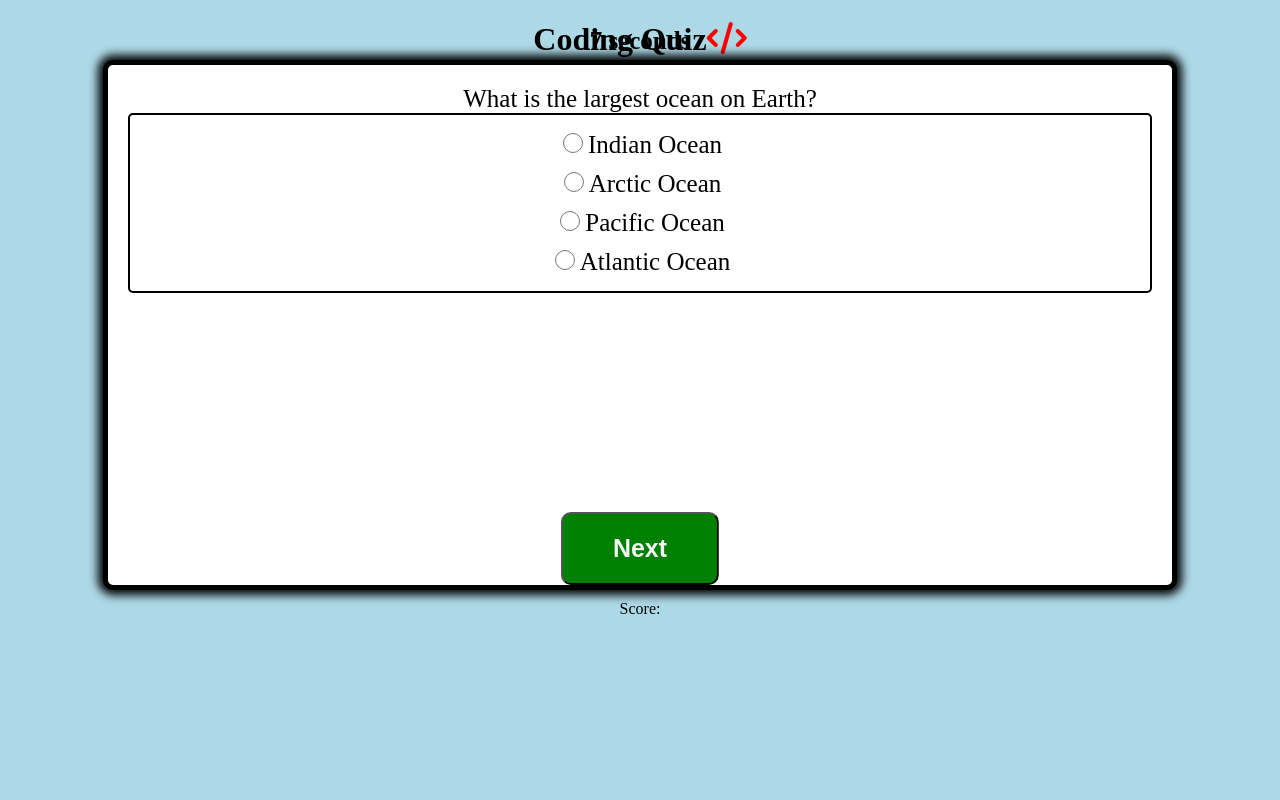
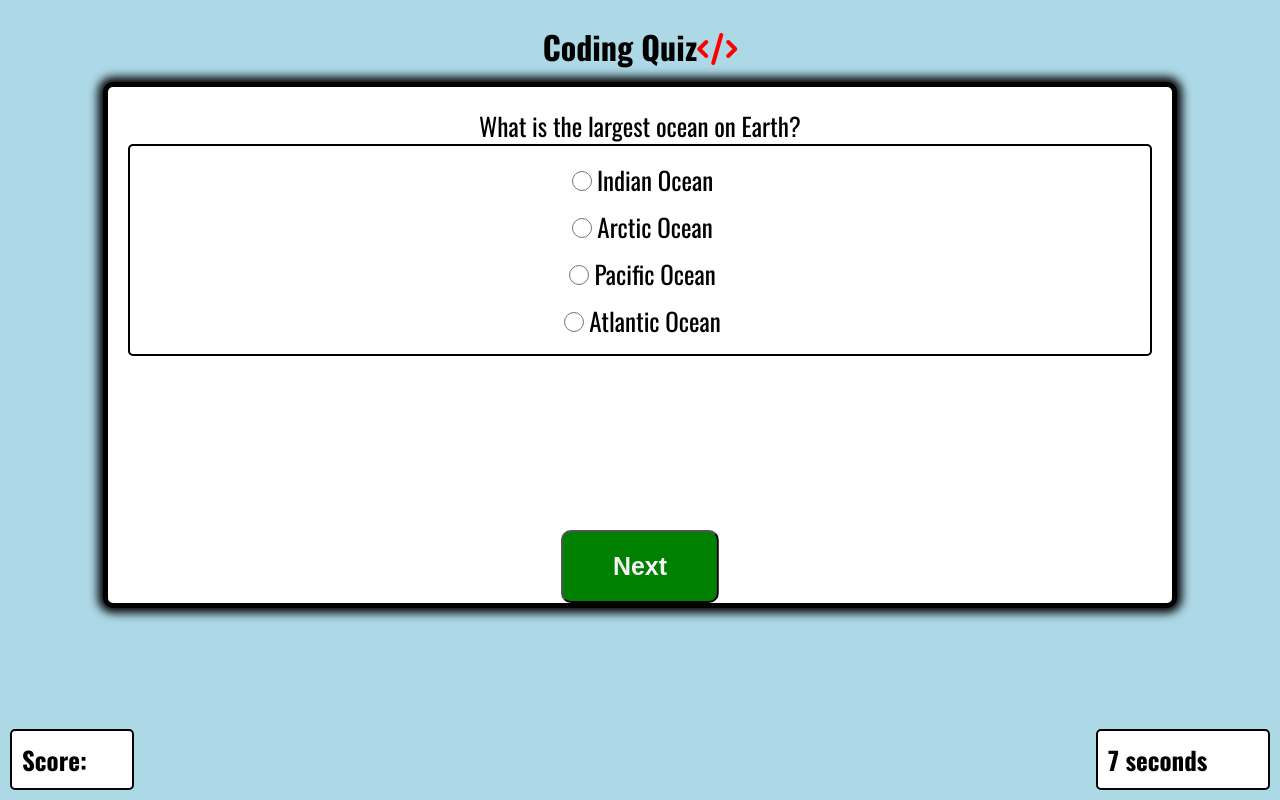
Before and after one commit to BrendanGCollins/Portfolio-Project-2---Javascript-Essentials, a plain HTML site: page index.html in a window 1280 px wide. Both pictures are taken after a click on the button "Start". Drawn offline with nearby package versions, Linux system fonts and the light colour scheme.

Commit message:
Add timer restart when retry btn pressed.Css style also applied to timer and score area

```diff
--- a/assets/css/style.css
+++ b/assets/css/style.css
@@ -1,5 +1,6 @@
 body {
     /* Body styles */
+    font-family: 'oswald', sans-serif;
     background: lightblue;
     padding: 0;
     margin: 0;
@@ -8,19 +9,26 @@ body {
     flex-direction: column;
     align-items: center;
     width: 100vw;
-    height: 80vh;
+    height: 85vh;
 }
 
 .heading {
     /* Heading styles */
     position: absolute;
-    top: 0;
+    top: 2px;
 }
 
 #timer{
     /* Timer styles */
+    position: fixed;
+    bottom: 10px;
+    right: 10px;
+    background: white;
+    border: 2px solid #000;
+    padding: 10px;
+    border-radius: 5px;
+    width: 150px;
     font-size: 25px;
-    padding: 5px;
     font-weight: bold;
 }
 
@@ -32,16 +40,16 @@ body {
     padding: 20px;
     text-align: center;
     font-size: 25px;
-    height: 75%;
+    height: 70%;
     width: 80%;
-    margin-bottom: 10px;
+    margin-top: 10px;
     box-shadow: 0 0 10px 5px;
     border-radius: 10px;
 
 }
 
-/* Button styles */
 #startbtn, #nextbtn, #finishbtn, #retrybtn {
+    /* Button styles */
     background-color: green;
     color: whitesmoke;
     font-size: 25px;
@@ -87,6 +95,20 @@ body {
     transform: translateX(-50%);
 }
 
+.score-area {
+   /* Styles for the score area */
+   position: fixed;
+   bottom: 10px;
+   left: 10px;
+   background: white;
+   border: 2px solid #000;
+   padding: 10px;
+   border-radius: 5px;
+   width: 100px;
+   font-size: 25px;
+   font-weight: bold;
+}
+
 .game-area.correct {
     /* Correct answer indication */
     background-color: green;
--- a/assets/js/script.js
+++ b/assets/js/script.js
@@ -328,4 +328,6 @@ retrybtn.addEventListener("click", function() {
 
     shuffleQuestions();
     createQuestions();
+        timerInterval = setInterval(updateTimer, 1000);
+    updateTimer();
 });
```
